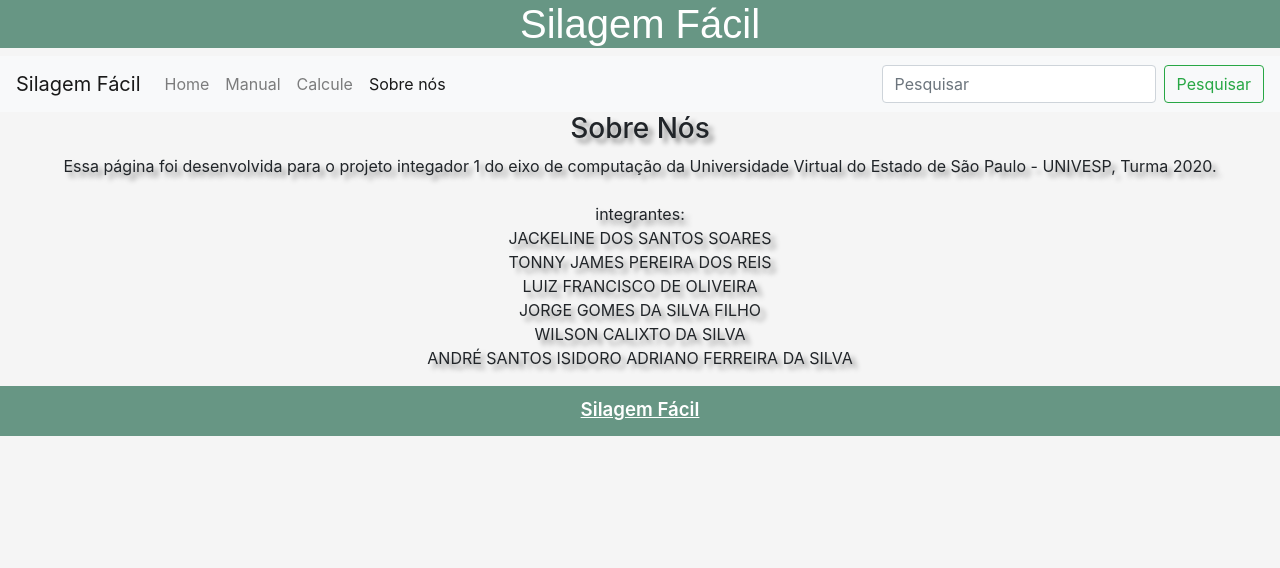
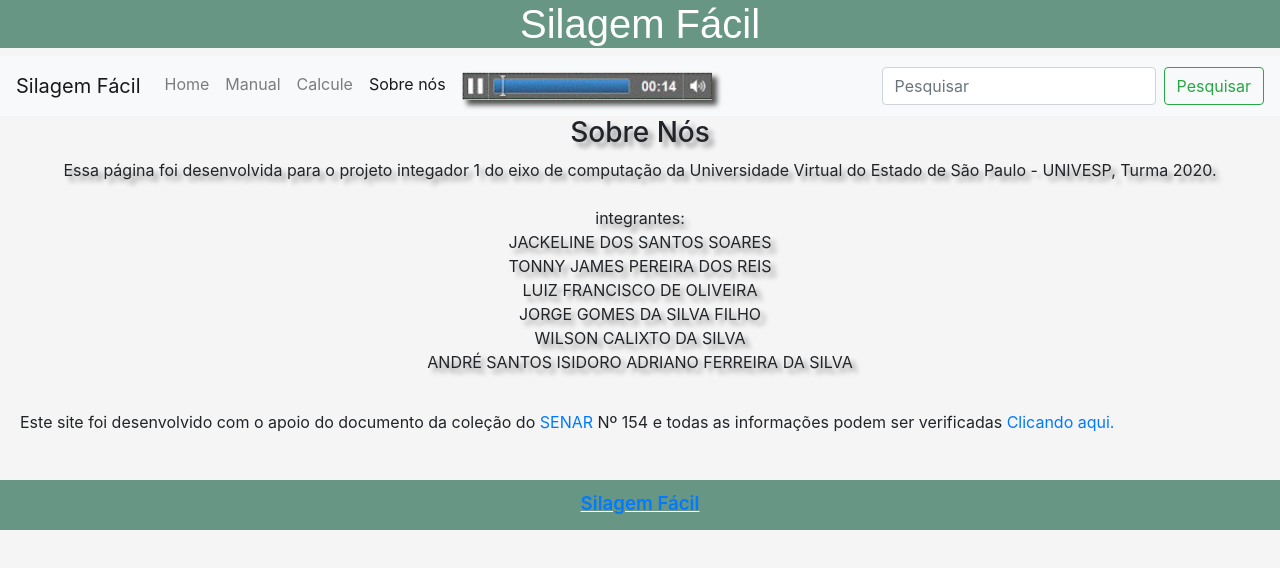
Before and after one commit to TonnyJames/Projeto_Integrador_T20, a plain HTML site: page sobreNos.html in a window 1280 px wide. Drawn offline with nearby package versions, Linux system fonts and the light colour scheme.

Commit message:
Final Version

```diff
--- a/estilo.css
+++ b/estilo.css
@@ -1,6 +1,6 @@
 * {
-    margin : 0;
-    padding: 0;
+    margin         : 0;
+    padding        : 0;
     scroll-behavior: auto;
 }
 
@@ -18,23 +18,20 @@ h1 {
 body {
     background-color: whitesmoke;
 }
-
 .inic {
     width: 100%;
 }
 .container-fluid {
-    float : left;
-    width : 50%;
-    height: auto;
+    float      : left;
+    width      : 50%;
+    height     : auto;
     margin-left: 0;
 }
-
 .txtDescript {
     padding-right: 50px;
     padding-left : 50px;
     font-size    : 12, 9pt;
 }
-
 .caulcule {
     width: 50%;
     float: right;
@@ -48,13 +45,11 @@ body {
 #imgLink:hover {
     opacity: 60%;
 }
-
 .lead {
     padding-left: 25px;
     color       : rgba(62, 122, 99, 0.774);
     font-family : Arial, Helvetica, sans-serif;
 }
-
 .divManual {
     width: 60%;
 }
@@ -63,12 +58,10 @@ body {
     padding-left : 25px;
     padding-right: 25px;
 }
-
 .calcContainer {
     position: relative;
     width   : 100%;
 }
-
 .calcBox {
     width           : 25%;
     height          : 120px;
@@ -77,7 +70,6 @@ body {
     padding         : 25px;
     box-shadow      : 5px 5px 10px rgba(0, 0, 0, 0.562);
 }
-
 #btnCalc {
     background-color: rgb(24, 24, 212);
     width           : 120px;
@@ -87,15 +79,14 @@ body {
     font-weight     : 700;
     box-shadow      : 5px 5px 10px rgba(0, 0, 0, 0.562);
 }
-#btnCalc:hover{
-    zoom: 105%;
+#btnCalc:hover {
+    zoom  : 105%;
     cursor: pointer;
 }
-#senar{
+#senar {
     padding: 20px;
-    margin: auto;
+    margin : auto;
 }
-
 .footer {
     background-color: rgba(62, 122, 99, 0.774);
     bottom          : 0;
@@ -105,7 +96,12 @@ body {
     text-align      : center;
     color           : white;
 }
-.sobreNos{
-    text-align: center;
+
+.sobreNos {
+    text-align : center;
     text-shadow: 5px 5px 5px rgba(0, 0, 0, 0.404);
 }
+#player{
+    width: 250px;
+    box-shadow: 5px 5px 5px rgba(0, 0, 0, 0.664);
+}
--- a/sobreNos.html
+++ b/sobreNos.html
@@ -33,6 +33,9 @@
                 <li class="nav-item active">
                     <a class="nav-link" href="sobreNos.html">Sobre nós</a>
                 </li>
+                <li class="nav-item">
+                    <a class="nav-link"><img id="player" src="imagens/player.jpg" alt=""></a>
+                  </li>
             </ul>
             <form class="form-inline my-2 my-lg-0">
                 <input class="form-control mr-sm-2" type="search" placeholder="Pesquisar" aria-label="Pesquisar">
@@ -60,11 +63,16 @@
         </p>
     </section>
 
-    <footer>
+    <div id="senar">
+        <p>Este site foi desenvolvido com o apoio do documento da coleção do <a href="http://ead.senar.org.br/" target="_blank">SENAR</a> Nº 154 e
+          todas as informações podem ser verificadas <a
+            href="https://www.cnabrasil.org.br/assets/arquivos/154-SILAGEM-DE-MILHO-E-SORGO.pdf" target="_blank">Clicando aqui.</a></p>
+      </div>
+      <footer>
         <div class="footer">
-            <p style="padding: 10px; font-size: 14pt; font-weight: 600; text-decoration: underline;">Silagem Fácil</p>
+          <p style="padding: 10px; font-size: 14pt; font-weight: 600; text-decoration: underline;"><a href="index.html">Silagem Fácil</a></p>
         </div>
-    </footer>
+      </footer>
 </body>
 
 
```
Also changed, not shown: calcule.html (+17 -6 lines), index.html (+6 -3 lines), manual.html (+10 -7 lines), imagens/player.jpg (added).
